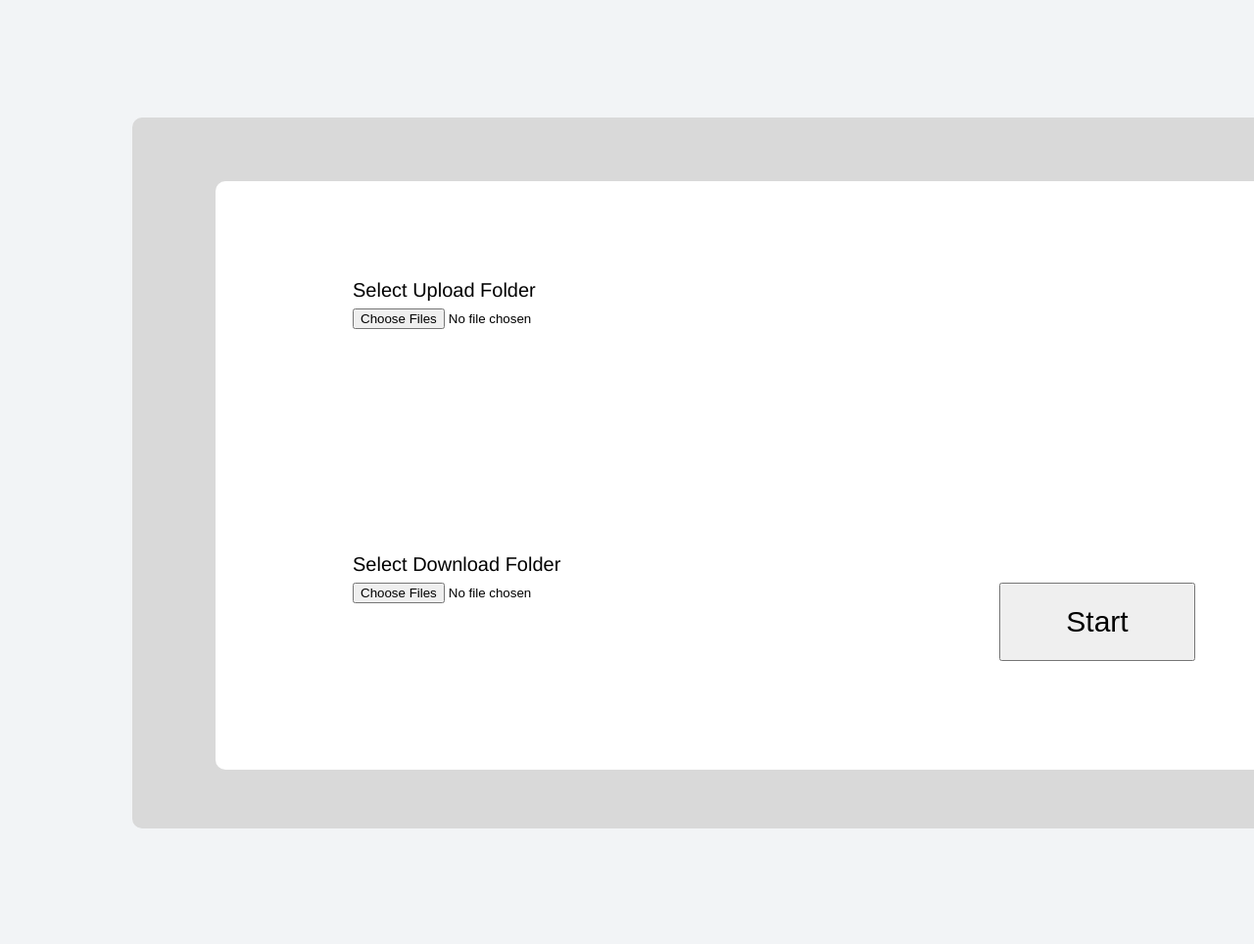
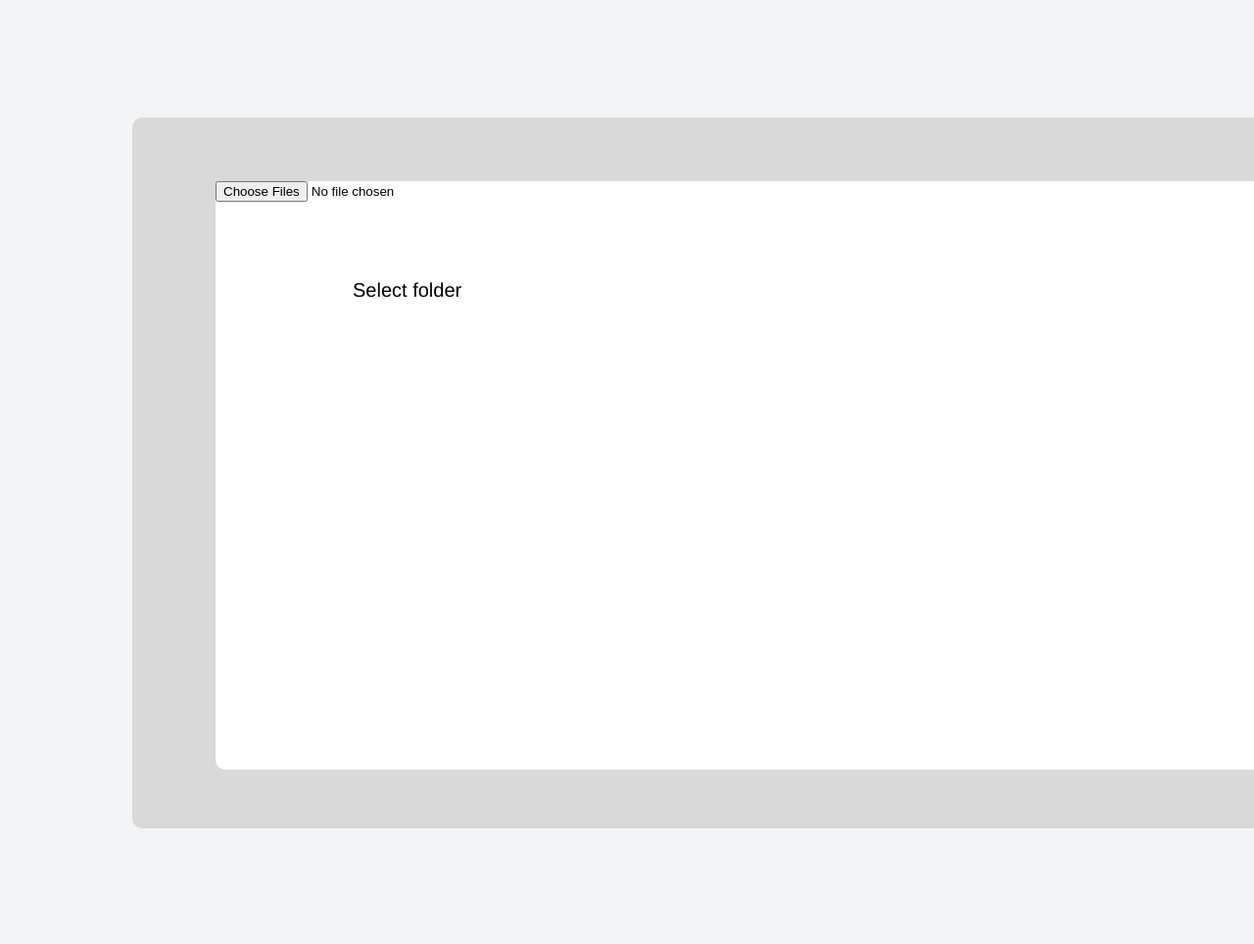
Before and after one commit to Jasonify97/auto_labeling, a Django app: page / in a window 1280 px wide; the page is wider, and only the part inside the window is pictured. Shown: the part 50-1014 px from the top of that part at 98% size. Run offline with Django 3.2, Linux system fonts and the light colour scheme.

Commit message:
Get off Work!

```diff
--- a/auto_labeling/settings.py
+++ b/auto_labeling/settings.py
@@ -101,7 +101,7 @@ USE_TZ = True
 # Static files (CSS, JavaScript, Images)
 # https://docs.djangoproject.com/en/3.2/howto/static-files/
 
-STATIC_URL = 'static/'
+STATIC_URL = '/static/'
 
 STATICFILES_DIRS = (os.path.join(BASE_DIR, "static"),)
 
@@ -110,4 +110,3 @@ STATICFILES_DIRS = (os.path.join(BASE_DIR, "static"),)
 # https://docs.djangoproject.com/en/3.2/ref/settings/#default-auto-field
 
 DEFAULT_AUTO_FIELD = 'django.db.models.BigAutoField'
-STATIC_URL = "static/"
--- a/auto_labeling/views.py
+++ b/auto_labeling/views.py
@@ -14,5 +14,7 @@ def start(request):
     return render(request, 'start.html')
 
 def index(request):
+    return HttpResponse('Here is Index View!')
 
-    return HttpResponse('Here is Index View!')
+# def upload_images(request):
+#     if request.method == 'POST':
--- a/static/css/styles.css
+++ b/static/css/start.css
@@ -119,3 +119,37 @@ body {
     padding: 5px 10px;
     font-size: 30px;
 }
+/* 33333333333333333333333333333333333333 */
+/* .filebox .upload-name {
+    display: inline-block;
+    height: 40px;
+    padding: 0 10px;
+    vertical-align: middle;
+    border: 1px solid #dddddd;
+    width: 50%;
+    color: #999999;
+}
+.filebox label {
+    display: inline-block;
+    padding: 10px 20px;
+    color: #fff;
+    vertical-align: middle;
+    background-color: #999999;
+    cursor: pointer;
+    height: 40px;
+    margin-left: 10px;
+}
+.filebox input[type="file"] {
+    position: absolute;
+    width: 0;
+    height: 0;
+    padding: 0;
+    overflow: hidden;
+    border: 0;
+} */
+
+label {
+    font-weight: bold;
+    display: block;
+    margin-bottom: 10px;
+  }
--- a/templates/start.html
+++ b/templates/start.html
@@ -4,9 +4,9 @@
 <head>
     <meta charset="UTF-8">
     <meta name="viewport" content="width=device-width, initial-scale=1, minimum-scale=1, maximum-scale=1, user-scalable=no">
-    <link rel="stylesheet" href="{% static 'css/styles.css' %}" />
-    <!-- <meta name="viewport" content="width=device-width, initial-scale=1.0"> -->
+    <link rel="stylesheet" href="{% static 'css/start.css' %}" />
     <title>Auto Labeling</title>
+    <script src="https://code.jquery.com/jquery-3.6.4.min.js"></script>
 </head>
 <body>
     <div class="main">
@@ -16,20 +16,31 @@
         <div class="upload_n_download">
             <div class="gray_rectangle">
                 <div class="white_rectangle">
-                    <div class="select_upload_text">Select Upload Folder</div>
-                    <div>
-                        <input id="image_uploads" type="file" name="image_uploads" accept=".jpg, .jpeg, .png" multiple required>
-                    </div>
-                    <div class="select_download_text">Select Download Folder</div>
+                    <form id="uploadForm" enctype="multipart/form-data">
+                        <label class="select_upload_text" for="folder">Select folder</label>
+                        <input type="file" id="folder" webkitdirectory multiple/>
+                    <form>
+                    <!-- <div class="filebox">
+                        <input class="upload-name" value="첨부파일" placeholder="첨부파일">
+                        <label for="file">파일찾기</label>
+                        <input type="file" id="file">
+                    </div>     -->
+
+
+
+                    <!-- <div class="select_download_text">Select Download Folder</div>
                     <div>
                         <input id="label_downloads" type="file" name="label_downloads" accept=".txt" multiple required>
                     </div>
                     <a href="{% url 'main' %}">
                         <button type="button" class="movetomain">Start</button>
-                    </a>
+                    </a> -->
                 </div>
             </div>
         </div>
     </div>
 </body>
+<script>
+
+</script>
 </html>
```
